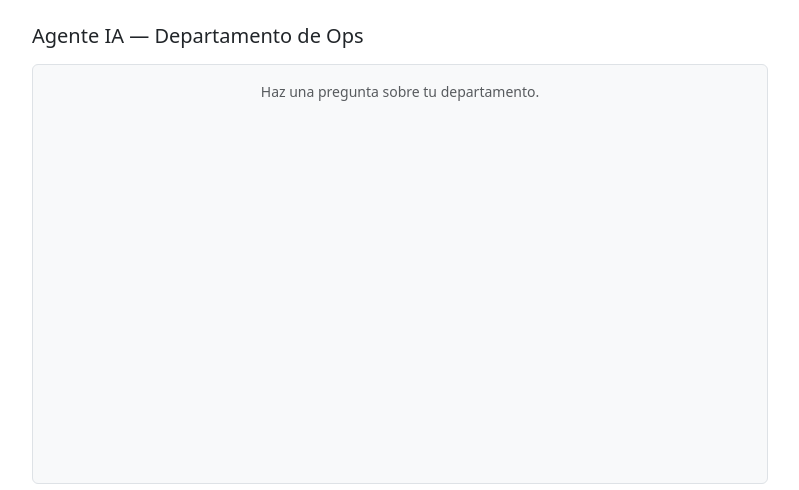
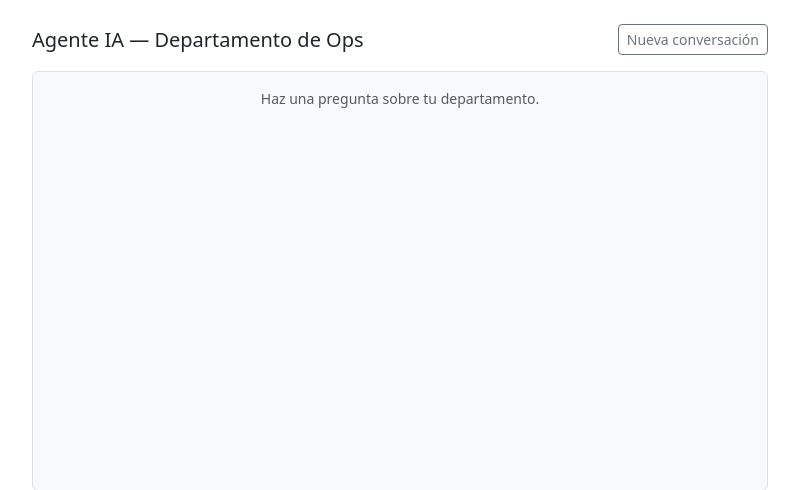
Before and after one commit to Vania-Janet/northwind-azure-hub-spoke, a Flask app: page / in a window 1280 px wide. Shown: the part 56-546 px from the top of the page, without its empty margins (240-1039 px from the left). Run offline with Flask 3, Linux system fonts and the light colour scheme; data that the repository does not hold is empty.

Commit message:
Add nueva conversacion button: clears session and DB history

```diff
--- a/app/src/database.py
+++ b/app/src/database.py
@@ -56,6 +56,20 @@ def save_message(user_id: str, department: str, role: str, content: str):
         conn.close()
 
 
+def clear_history(user_id: str):
+    conn = _get_connection()
+    if conn is None:
+        return
+    try:
+        cursor = conn.cursor()
+        cursor.execute("DELETE FROM chat_history WHERE user_id = %s", (user_id,))
+        conn.commit()
+    except Exception:
+        pass
+    finally:
+        conn.close()
+
+
 def get_history(user_id: str, limit: int = 20) -> list:
     conn = _get_connection()
     if conn is None:
--- a/app/src/routes/chat.py
+++ b/app/src/routes/chat.py
@@ -58,5 +58,7 @@ def get_history():
 
 @chat_bp.route("/api/chat/clear", methods=["POST"])
 def clear_history():
+    user = get_current_user()
     session.pop("history", None)
+    database.clear_history(user["email"])
     return jsonify({"ok": True})
--- a/app/src/templates/index.html
+++ b/app/src/templates/index.html
@@ -3,7 +3,10 @@
 {% block content %}
 <div class="row justify-content-center">
     <div class="col-md-8">
-        <h5 class="mb-3">Agente IA — Departamento de {{ user.department | title }}</h5>
+        <div class="d-flex justify-content-between align-items-center mb-3">
+            <h5 class="mb-0">Agente IA — Departamento de {{ user.department | title }}</h5>
+            <button id="clear-btn" class="btn btn-sm btn-outline-secondary">Nueva conversación</button>
+        </div>
 
         <div id="chat-box" class="border rounded p-3 mb-3 bg-light" style="height: 420px; overflow-y: auto;">
             <p class="text-muted text-center small">Haz una pregunta sobre tu departamento.</p>
@@ -36,6 +39,11 @@ async function loadHistory() {
     }
 }
 loadHistory();
+
+document.getElementById('clear-btn').addEventListener('click', async () => {
+    await fetch('/api/chat/clear', { method: 'POST' });
+    chatBox.innerHTML = '<p class="text-muted text-center small">Haz una pregunta sobre tu departamento.</p>';
+});
 
 form.addEventListener('submit', async (e) => {
     e.preventDefault();
```
